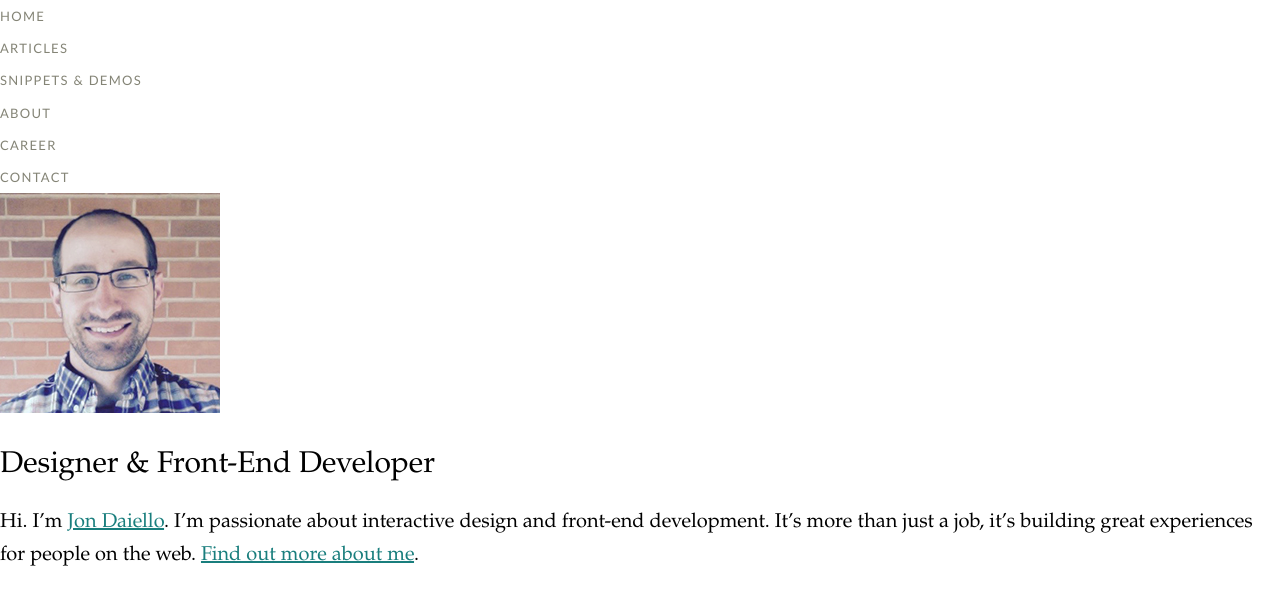
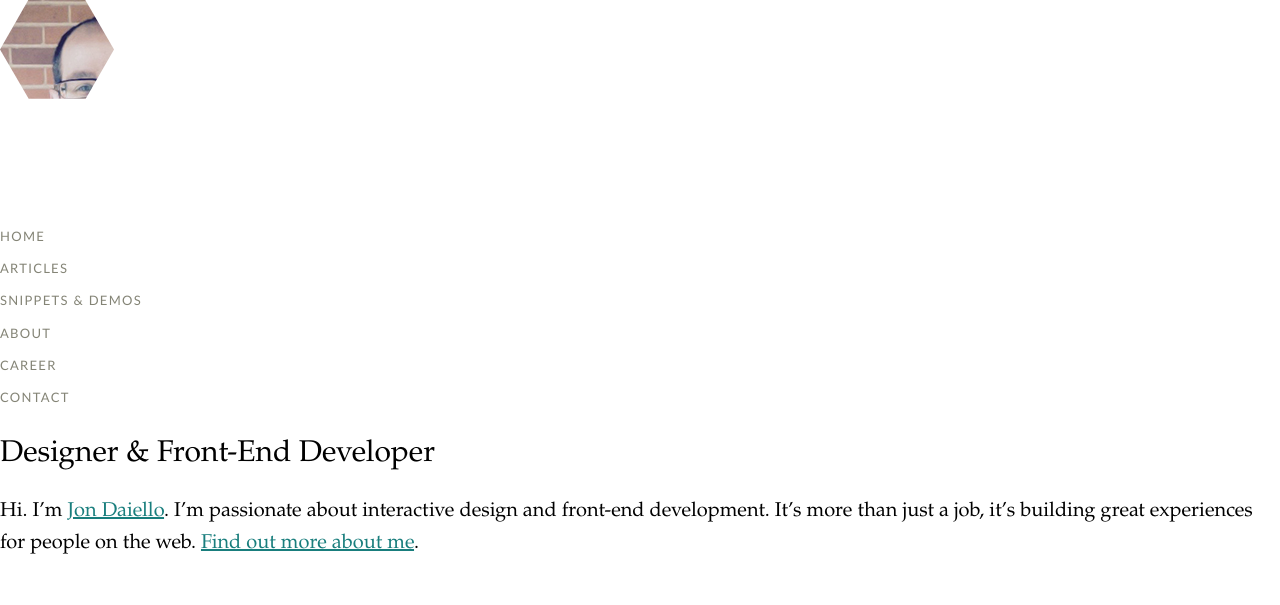
Before and after one commit to jondaiello/jondaiello-com, a PHP site: page / in a window 1280 px wide. Shown: the top 605 px of the page. Run offline with PHP 8.4, Linux system fonts and the light colour scheme.

Commit message:
more work!

```diff
--- a/assets/css/critical.css
+++ b/assets/css/critical.css
@@ -49,6 +49,12 @@ a:hover {
     color: #848476;
     text-decoration: none; }
 
+.global-face {
+  max-width: 20%;
+  display: block; }
+  .global-face__image {
+    display: block; }
+
 p a:hover, ul a:hover, ol a:hover {
   -webkit-animation: linkhover 0.5s linear 0 infinite alternate;
   -moz-animation: linkhover 0.5s linear 0 infinite alternate;
--- a/index.html
+++ b/index.html
@@ -11,6 +11,9 @@
 <body>
   <header class="global-header">
     <!--<link href="/assets/css/head.css" />-->
+
+    <a href="#" class="global-face"><img src="/assets/img/jon-daiello-avatar.jpg" alt="Jon Daiello photo" class="global-face__image" style="clip-path: url(#hexagon);" /></a>
+
     <nav class="global-nav">
       <ul class="global-nav__list">
         <li class="global-nav__item"><a href="#">Home</a></li>
@@ -21,8 +24,6 @@
         <li class="global-nav__item"><a href="#">Contact</a></li>
       </ul>
     </nav>
-
-    <a href="#" class="global-face"><img src="/assets/img/jon-daiello-avatar.jpg" alt="Jon Daiello photo" class="global-face__image" /></a>
 
     <section class="home-intro">
       <h1>Designer & Front-End Developer</h1>
@@ -40,5 +41,12 @@
 
   </footer>
   <script src="/assets/js/app.js"></script>
+  <svg width="0" height="0">
+  	 <defs>
+  		 <clippath id="hexagon">
+  			 <path d="M85.7,98.8h-57L0,49.5L28.3,0h57L114,49.5L85.7,98.8z"/>
+  		 </clippath>
+  	 </def>
+  </svg>
 </body>
 </html>
--- a/src/sass/critical.scss
+++ b/src/sass/critical.scss
@@ -50,6 +50,15 @@ a:hover {
   }
 }
 
+.global-face {
+  max-width: 20%;
+  display: block;
+
+  &__image {
+    display: block;
+  }
+}
+
 
 p, ul, ol {
   a:hover {
```
Also changed, not shown: gulpfile.js (+18 -1 lines), assets/img/hexagon.svg (added), src/svg/hexagon.svg (added).
